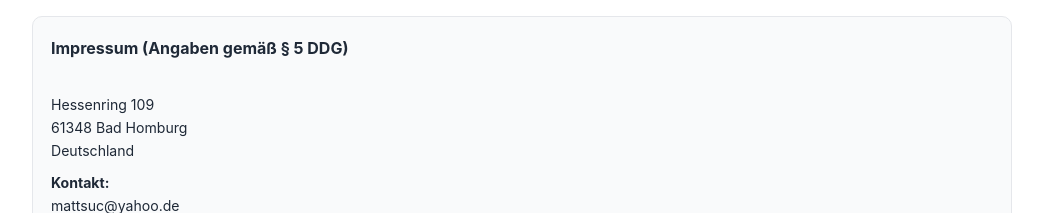
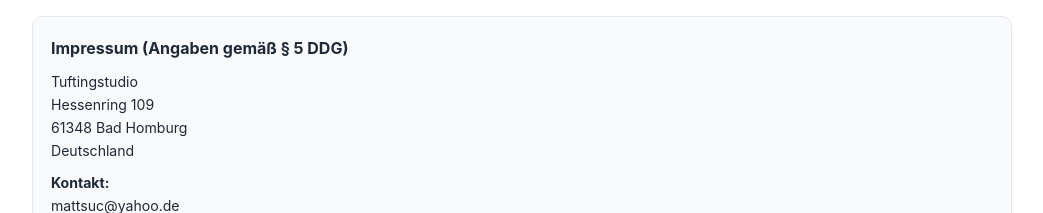
Before and after one commit to mattsuc/TuftingGun-, a plain HTML site: page index.html in a window 1280 px wide. Shown: the part 3675-3888 px from the top of the page, without its empty margins (118-1161 px from the left). Drawn offline with Linux system fonts and the light colour scheme.

Commit message:
Fix HTML tag for strong element in impressum section

```diff
--- a/index.html
+++ b/index.html
@@ -278,7 +278,7 @@
 
       <div id="impressum" class="legal-box">
         <h3>Impressum (Angaben gemäß § 5 DDG)</h3>
-        <p><strongTuftingstudio</strong><br>
+        <p></strong>Tuftingstudio</strong><br>
         Hessenring 109<br>
         61348 Bad Homburg <br>
         Deutschland</p>
```
